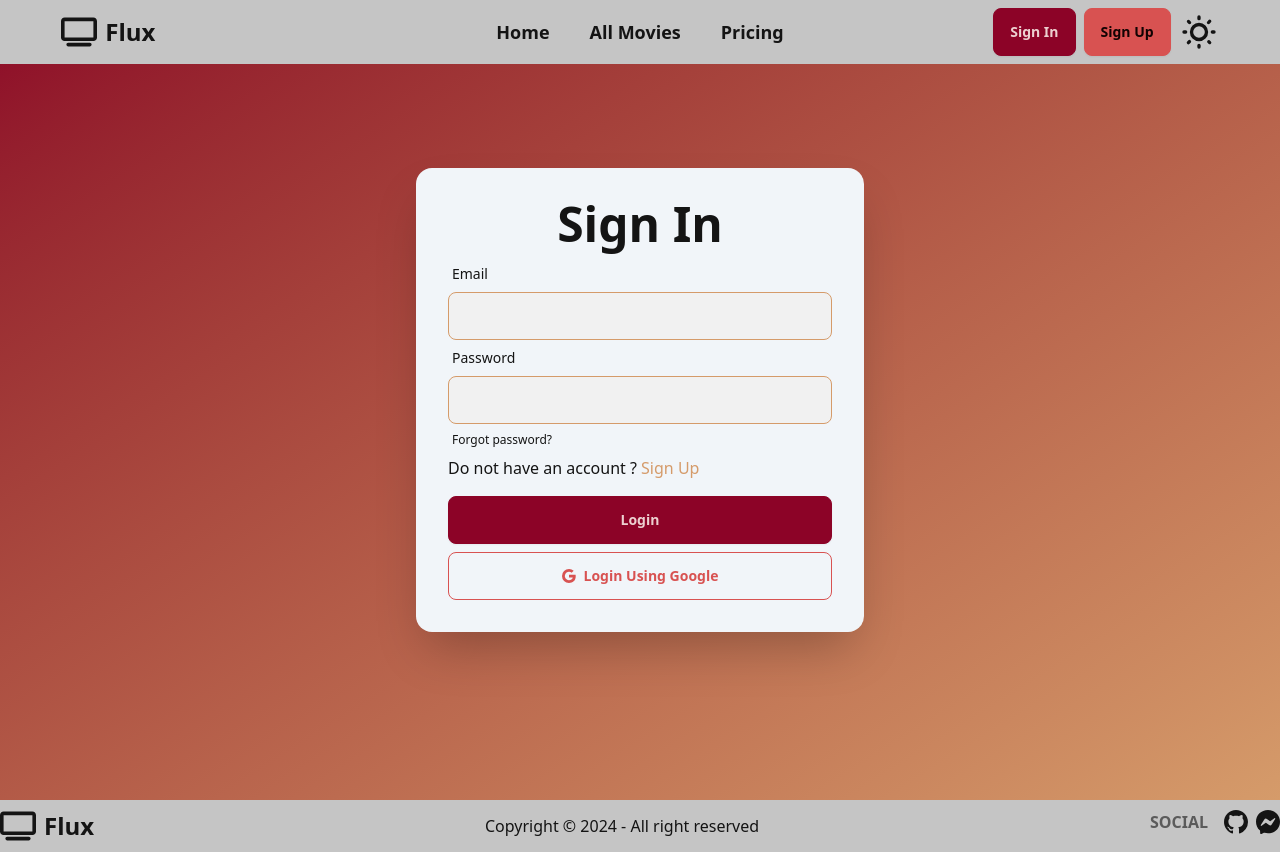
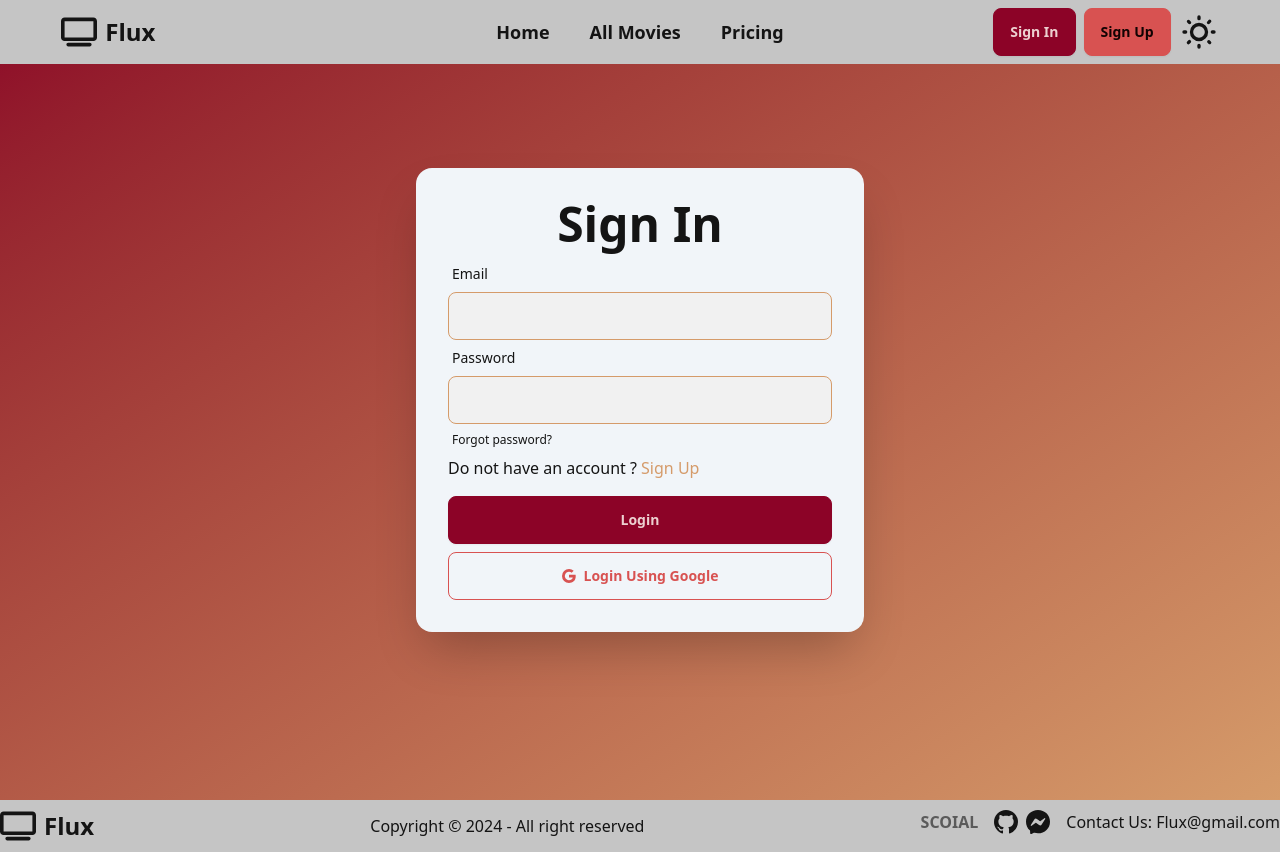
Before and after one commit to adnansyed101/flux-client, a React (Vite) app: page /signin in a window 1280 px wide. Built offline with nearby package versions, Linux system fonts and the light colour scheme; no server answers.

Commit message:
Add contact

```diff
--- a/src/components/Footer.jsx
+++ b/src/components/Footer.jsx
@@ -6,14 +6,14 @@ const Footer = () => {
     <footer className="bg-base-300 py-2">
       <div className="flex justify-between items-center container mx-auto">
         <aside>
-          <p className="flex gap-2 items-center justify-center ">
+          <p className="flex gap-2 items-center justify-center">
             <FaTv className="text-4xl" />
             <span className="font-bold text-2xl">Flux</span>
           </p>
         </aside>
         <p>Copyright © {new Date().getFullYear()} - All right reserved</p>
         <nav className="flex gap-4">
-          <h6 className="footer-title">Social</h6>
+          <h6 className="footer-title">Scoial</h6>
           <div className="flex gap-2">
             <a
               href="https://github.com/adnansyed101"
@@ -30,6 +30,7 @@ const Footer = () => {
               <BsMessenger />
             </a>
           </div>
+          <span>Contact Us: Flux@gmail.com</span>
         </nav>
       </div>
     </footer>
```
